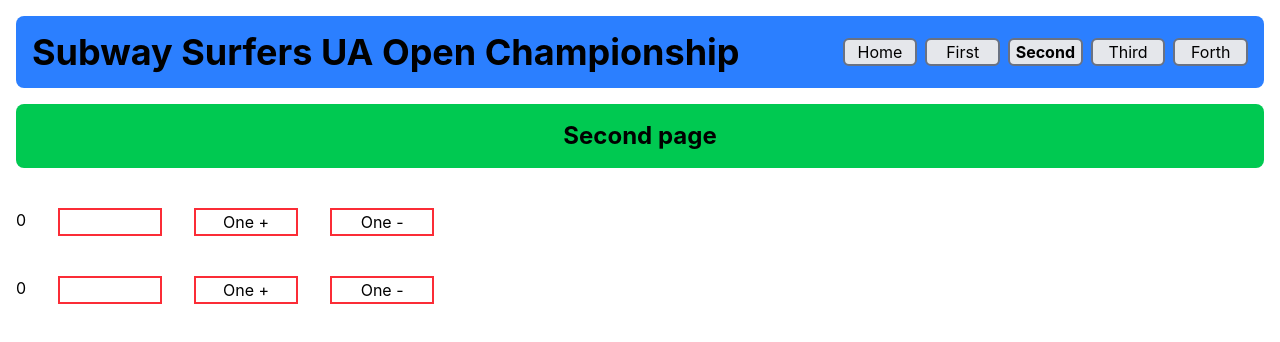
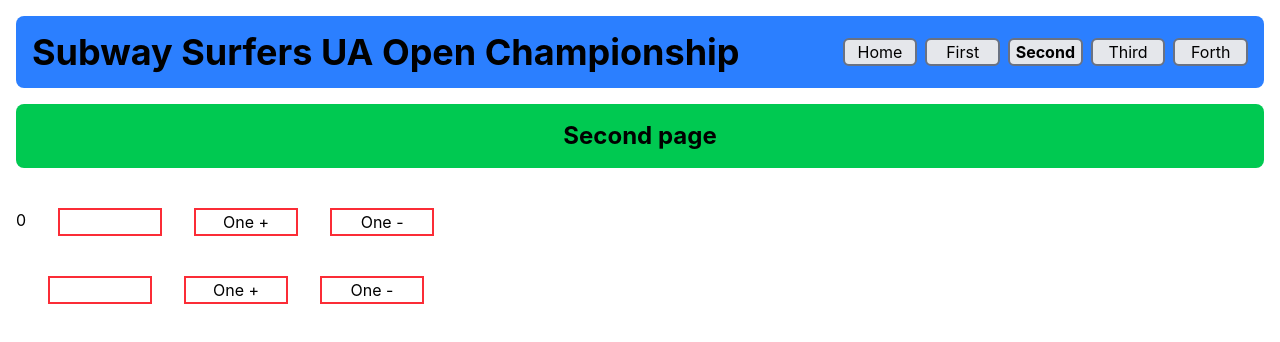
Before and after one commit to oleksandrmaliy/ssuaopen, a React (Vite) app: page /second in a window 1280 px wide. Shown: the top 342 px of the page. Built offline with nearby package versions, Linux system fonts and the light colour scheme.

Commit message:
stateTwo

```diff
--- a/src/components/reduxBtnTwo.jsx
+++ b/src/components/reduxBtnTwo.jsx
@@ -7,7 +7,9 @@
   const [value, setValue] = useState(0);
   const dispatch = useDispatch();
 
-  const secondvalue = useSelector((state) => state.second.two);
+  const stateTwo = (state) => state.first.two;
+
+  const secondvalue = useSelector(stateTwo);
 
   const add = () => {
     dispatch(addTwo(value));
```
